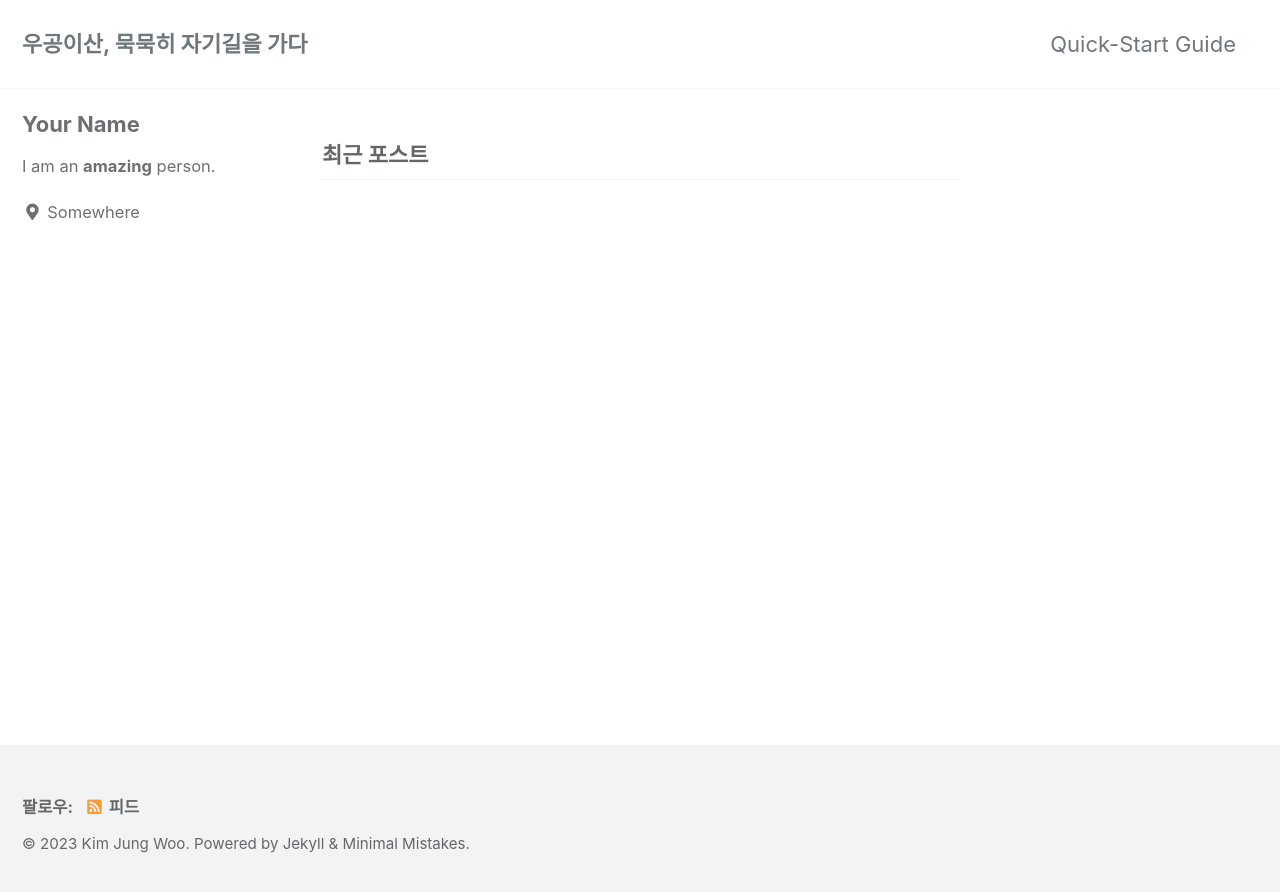
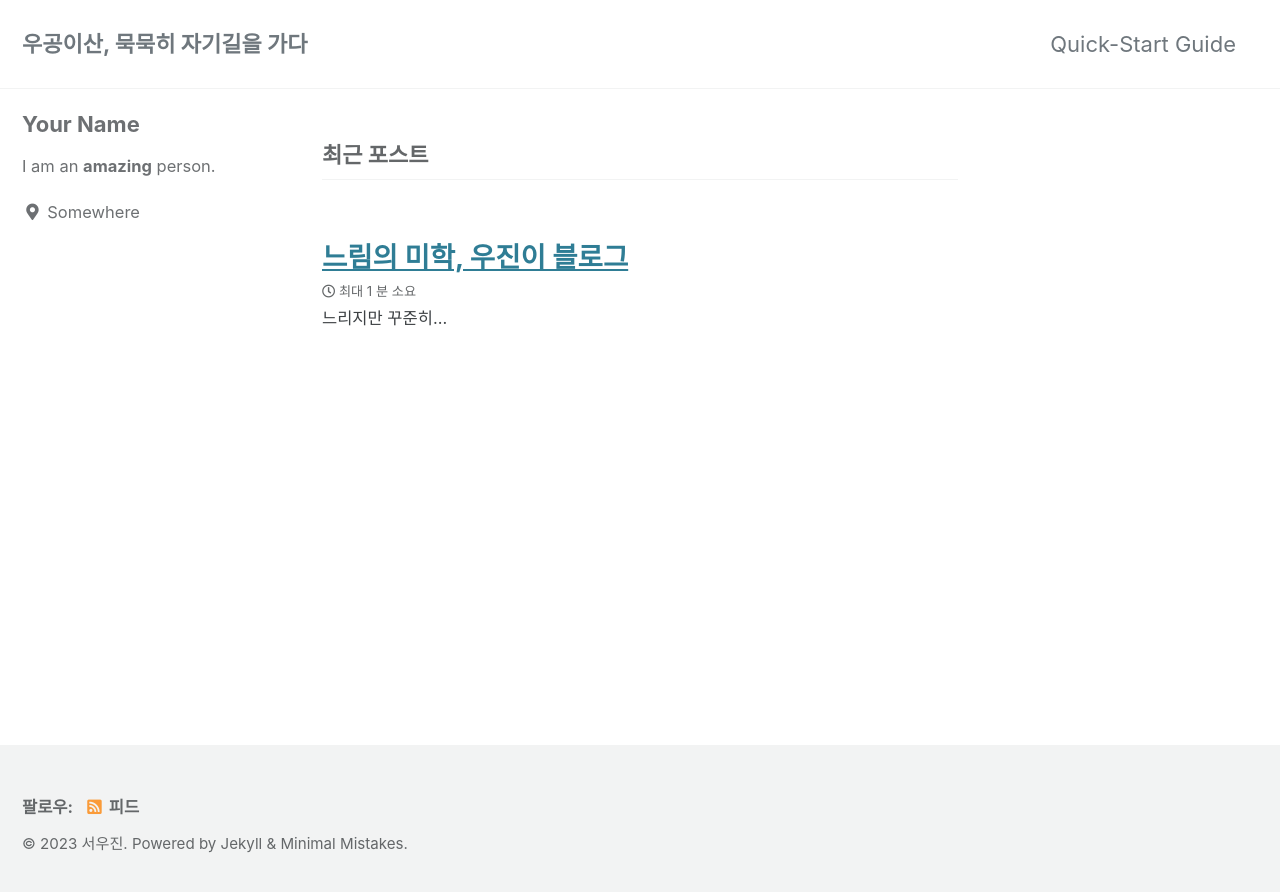
Before and after one commit to suwoojin/suwoojin.github.io, a Jekyll site: the page built from index.html, in a window 1280 px wide. Shown: the top 892 px of the page. Built offline with Jekyll 4.4.1, drawn with Linux system fonts in a browser that asks for light colours; cached includes are drawn as plain includes; the list of posts is cut into pages by our own code.

Commit message:
link modified

```diff
--- a/_config.yml
+++ b/_config.yml
@@ -19,9 +19,9 @@ locale                   : "ko-KR"
 title                    : "우공이산, 묵묵히 자기길을 가다"
 title_separator          : "|"
 subtitle                 : # site tagline that appears below site title in masthead
-name                     : "Kim Jung Woo"
+name                     : "서우진"
 description              : "An amazing website."
-url                      : "https://kimjungwoo0524.github.io"
+url                      : "https://suwoojin.github.io"
 baseurl                  : # the subpath of your site, e.g. "/blog"
 repository               : # GitHub username/repo-name e.g. "mmistakes/minimal-mistakes"
 teaser                   : # path of fallback teaser image, e.g. "/assets/images/500x300.png"
--- /dev/null
+++ b/_posts/2023-04-15-first.md
@@ -0,0 +1,6 @@
+---
+layout: single
+title:  "느림의 미학, 우진이 블로그"
+---
+
+# 느리지만 꾸준히...
```
